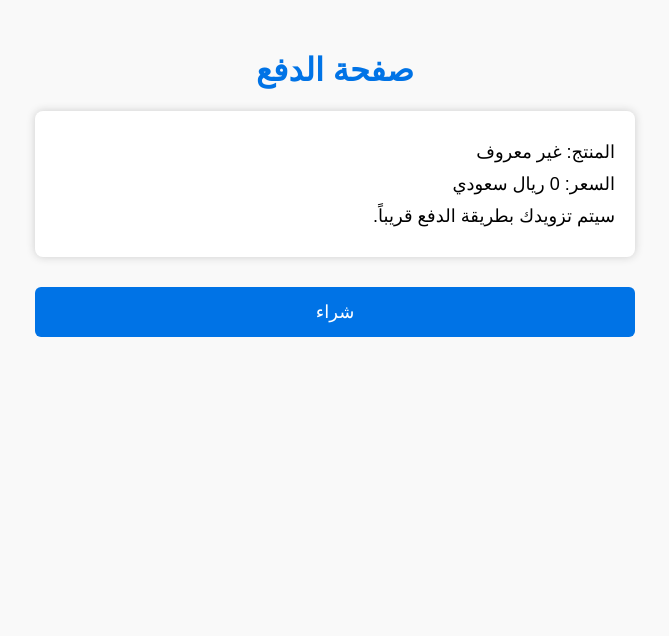
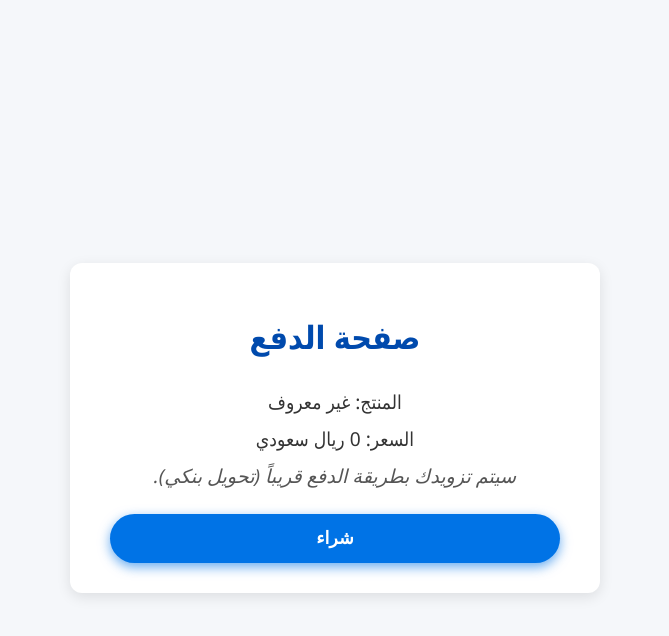
Before and after one commit to MediaStars/meadia-stars, a plain HTML site: page payment.html in a window 1280 px wide. Shown: the whole page, without its empty margins (305-974 px from the left). Drawn offline with Linux system fonts and the light colour scheme.

Commit message:
Update payment.html

```diff
--- a/payment.html
+++ b/payment.html
@@ -1,78 +1,101 @@
 <!DOCTYPE html>
-<html lang="ar">
+<html lang="ar" dir="rtl">
 <head>
   <meta charset="UTF-8" />
   <meta name="viewport" content="width=device-width, initial-scale=1" />
   <title>صفحة الدفع - Meadia Stars</title>
   <style>
     body {
-            font-family: Arial, sans-serif;
-            direction: rtl;
-            background-color: #f9f9f9;
-            padding: 30px;
-            max-width: 600px;
-            margin: auto;
+      font-family: 'Segoe UI', Tahoma, Geneva, Verdana, sans-serif;
+      background: #f5f7fa;
+      color: #333;
+      min-height: 100vh;
+      display: flex;
+      flex-direction: column;
+      justify-content: center;
+      align-items: center;
+      padding: 20px;
+    }
+    main {
+      background: white;
+      border-radius: 12px;
+      padding: 30px 40px;
+      box-shadow: 0 4px 14px rgba(0,0,0,0.1);
+      max-width: 450px;
+      width: 100%;
+      text-align: center;
     }
     h1 {
-            text-align: center;
+      color: #004aad;
+      margin-bottom: 30px;
+      font-weight: 700;
+      font-size: 2rem;
+    }
+    .info {
+      font-size: 1.2rem;
+      margin-bottom: 25px;
+    }
+    .info p {
+      margin: 10px 0;
+    }
+    .product-name {
+      font-weight: 700;
       color: #0073e6;
     }
-        .info {
-            background: white;
-            padding: 20px;
-            border-radius: 8px;
-            box-shadow: 0 0 8px #ccc;
-            margin-top: 20px;
+    .product-price {
+      font-weight: 700;
+      color: #0073e6;
     }
-        .info p {
-            font-size: 18px;
-            margin: 10px 0;
+    .payment-note {
+      margin-top: 15px;
+      font-style: italic;
+      color: #555;
     }
     button {
-            display: block;
-            width: 100%;
       background-color: #0073e6;
       color: white;
       border: none;
-            padding: 14px;
-            font-size: 18px;
-            border-radius: 6px;
+      padding: 14px 0;
+      width: 100%;
+      font-size: 1.1rem;
+      font-weight: 700;
+      border-radius: 30px;
       cursor: pointer;
-            margin-top: 30px;
+      box-shadow: 0 4px 12px rgba(0,115,230,0.6);
       transition: background-color 0.3s ease;
+      user-select: none;
     }
     button:hover {
       background-color: #005bb5;
+      box-shadow: 0 6px 15px rgba(0,91,181,0.7);
     }
-        .message {
-            margin-top: 20px;
-            font-size: 18px;
+    .success-msg {
       color: green;
-            text-align: center;
+      font-size: 1.2rem;
+      margin-top: 25px;
       display: none;
+      font-weight: 600;
     }
   </style>
 </head>
 <body>
+  <main>
     <h1>صفحة الدفع</h1>
-
     <div class="info">
-        <p>المنتج: <span id="productName"></span></p>
-        <p>السعر: <span id="productPrice"></span> ريال سعودي</p>
-        <p>سيتم تزويدك بطريقة الدفع قريباً.</p>
+      <p>المنتج: <span id="productName">...</span></p>
+      <p>السعر: <span id="productPrice">...</span> ريال سعودي</p>
+      <p class="payment-note">سيتم تزويدك بطريقة الدفع قريباً (تحويل بنكي).</p>
     </div>
-
     <button id="buyBtn">شراء</button>
-
-    <div class="message" id="successMsg">شكرًا لك على الشراء! سيتم التواصل معك قريباً.</div>
+    <div id="successMsg" class="success-msg">شكرًا لك على الشراء! سيتم التواصل معك قريباً.</div>
+  </main>
 
   <script>
-        // قراءة بيانات المنتج من الرابط
     function getQueryParams() {
       const params = {};
       window.location.search.substr(1).split("&").forEach(function(item) {
         const [key, value] = item.split("=");
-                if (key) params[key] = decodeURIComponent(value);
+        if(key) params[key] = decodeURIComponent(value);
       });
       return params;
     }
@@ -81,14 +104,13 @@
     document.getElementById('productName').textContent = params.name || "غير معروف";
     document.getElementById('productPrice').textContent = params.price || "0";
 
-        document.getElementById('buyBtn').addEventListener('click', function() {
-            // في الحقيقة، لإرسال الإيميل، نحتاج سيرفر، لكن هنا نعرض رسالة نجاح فقط.
-
-            // إرسال بيانات الشراء لسيرفر أو خدمة إرسال الإيميل يكون هنا (لكن غير مفعّل في هذا المثال)
+    document.getElementById('buyBtn').addEventListener('click', () => {
+      // في واقع الأمر، لإرسال إيميل تحتاج خادم أو خدمة خارجية.
+      // هنا فقط نعرض رسالة نجاح للمستخدم.
 
       alert(`تم تسجيل طلب شراء المنتج:\n${params.name} بسعر ${params.price} ريال سعودي\nوسوف يتم التواصل معك عبر البريد الإلكتروني.`);
       document.getElementById('successMsg').style.display = 'block';
-            this.disabled = true;
+      document.getElementById('buyBtn').disabled = true;
     });
   </script>
 </body>
```
Lines whose indentation alone changed are shown as unchanged.
